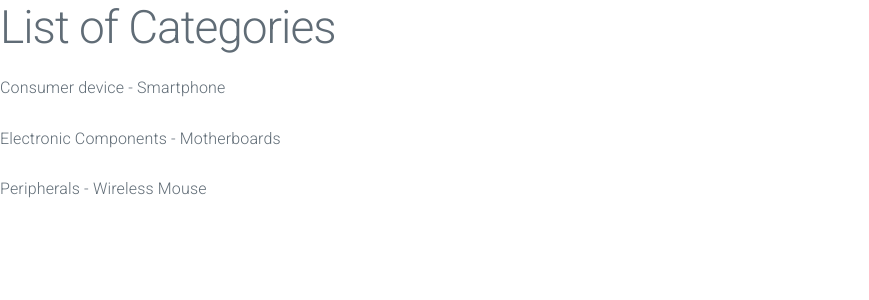
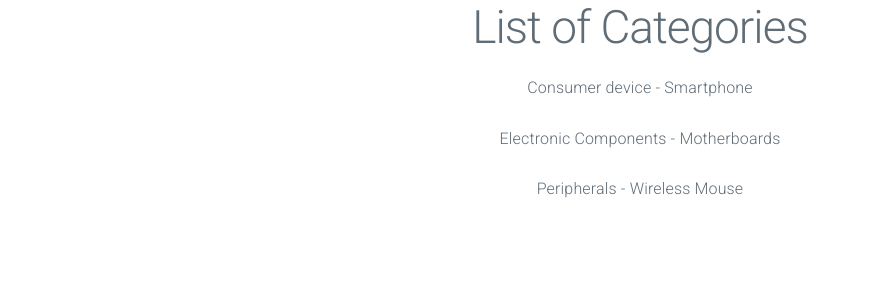
Before and after one commit to fedeservian/Proyecto-Final-Servian, a Django app: page /category/list/ in a window 1280 px wide. Shown: the top 300 px of the page, without its empty margins (0-869 px from the left). Run offline with Django 5.2, Linux system fonts and the light colour scheme; data comes from the database, SQL or seed files in the repository.

Commit message:
Center alignment

```diff
--- a/src/curso/templates/curso/base.html
+++ b/src/curso/templates/curso/base.html
@@ -10,7 +10,7 @@
     </span><link rel="stylesheet" href="https://cdnjs.cloudflare.com/ajax/libs/milligram/1.4.1/milligram.css"><span class="pln">
     </span>
 </head>
-<body>
+<body style="text-align: center;">
     {% block contenido %}
 
     {% endblock contenido %}
```
